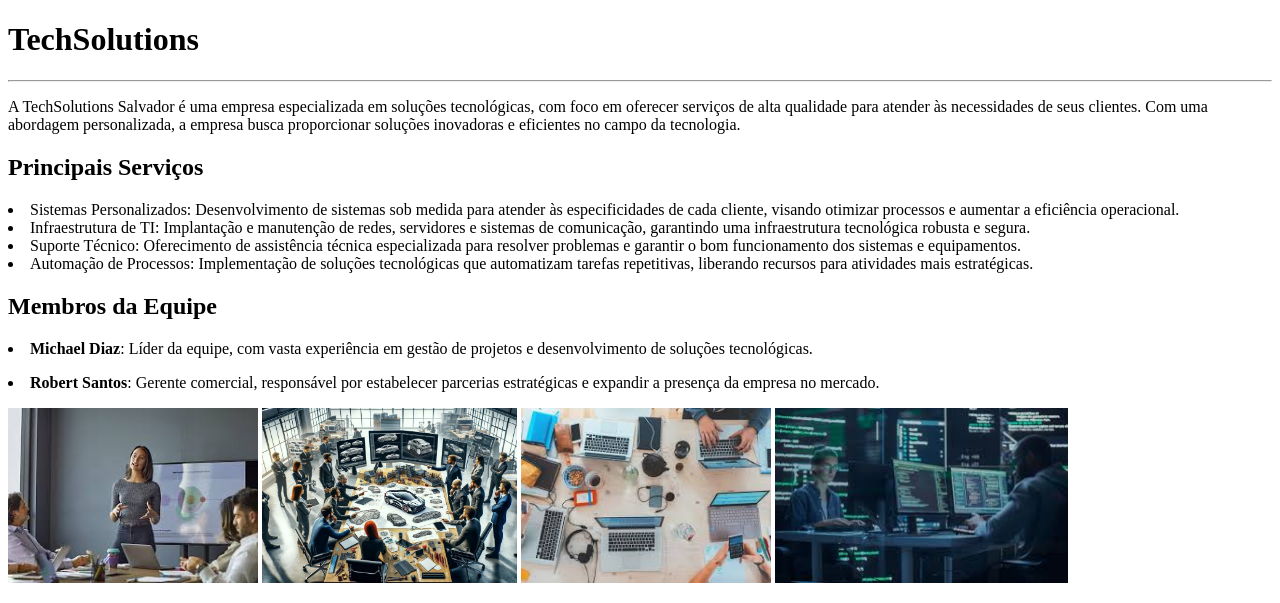
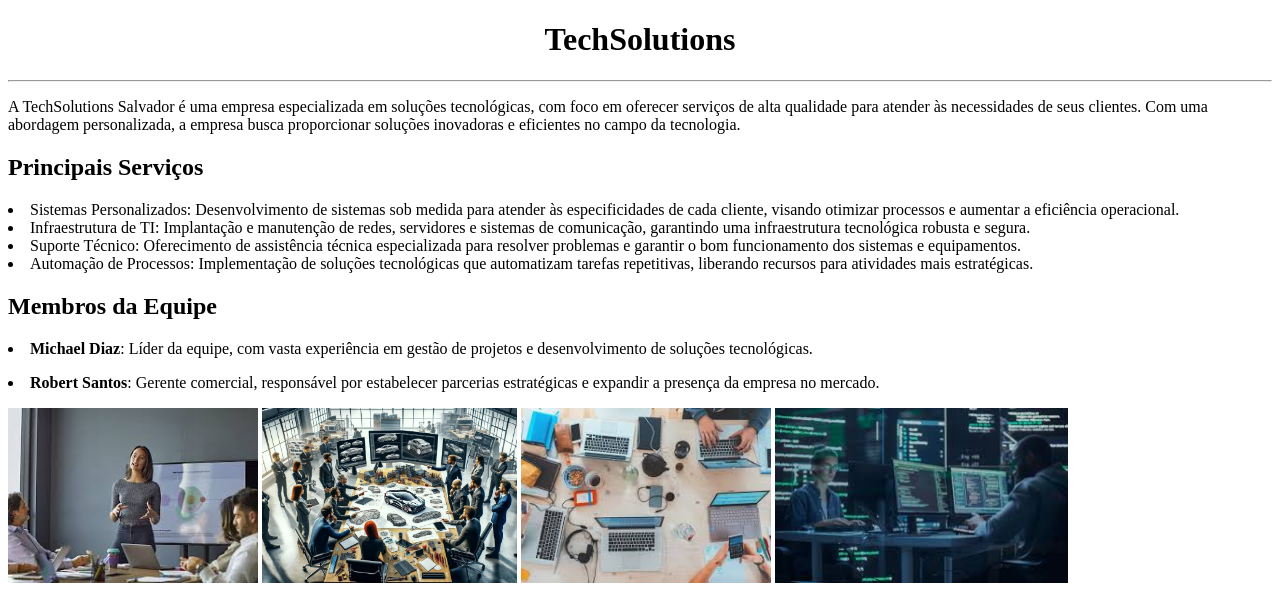
Before and after one commit to The-Diazx/TechSolutions., a plain HTML site: page index.html in a window 1280 px wide. Shown: the top 603 px of the page. Drawn offline with Linux system fonts and the light colour scheme.

Commit message:
first  commit

```diff
--- a/index.html
+++ b/index.html
@@ -10,10 +10,16 @@
         }
     </style>
     <title>Exercicio</title>
+    <style>
+        .container{
+            text-align: center;
+        }
+    </style>
 </head>
 <body>
-    <header>
+    <header><div class="container">
         <h1><b>TechSolutions</b></h1>
+        </div>
         </header>
         <hr>
         <p> A TechSolutions Salvador é uma empresa especializada em soluções tecnológicas, com foco em oferecer serviços de alta qualidade para atender às necessidades de seus clientes. Com uma abordagem personalizada, a empresa busca proporcionar soluções inovadoras e eficientes no campo da tecnologia.</p>
```
